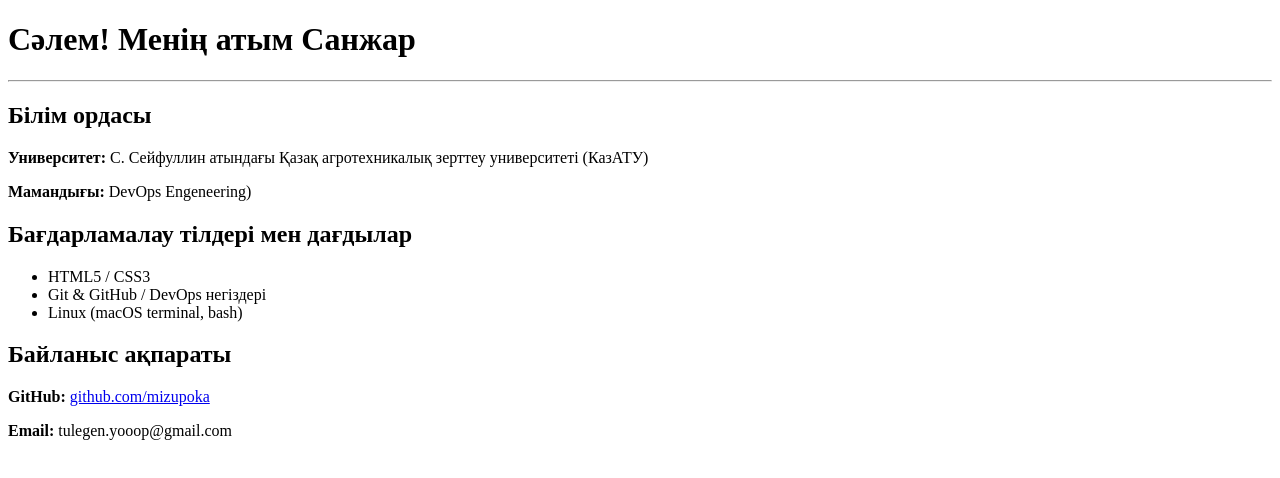
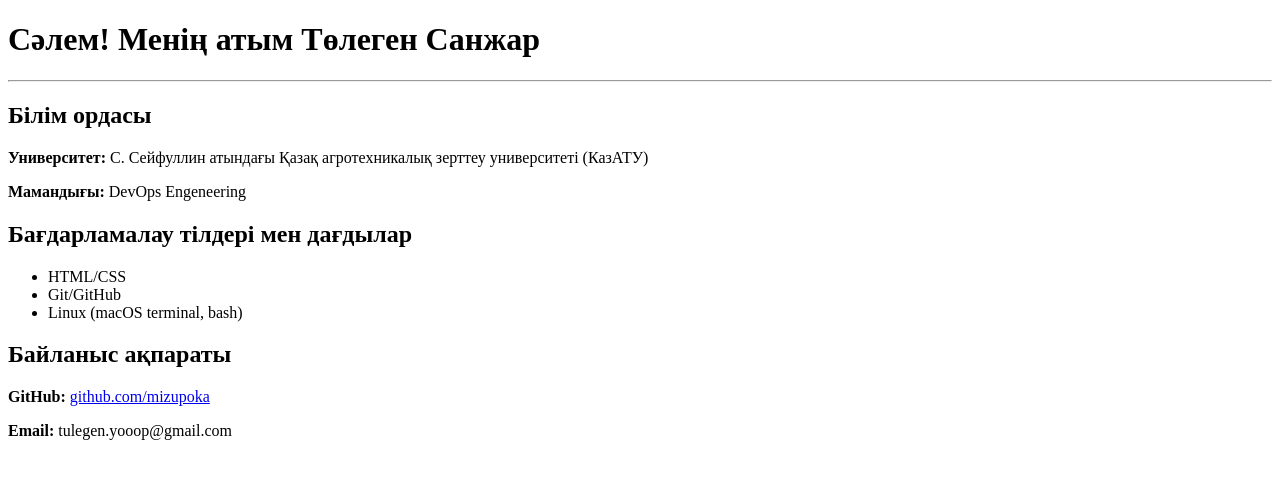
Before and after one commit to mizupoka/portfolio, a plain HTML site: page index.html in a window 1280 px wide. Drawn offline with Linux system fonts and the light colour scheme.

Commit message:
Update index.html

```diff
--- a/index.html
+++ b/index.html
@@ -6,15 +6,15 @@
     <title>Санжар — Портфолио</title>
 </head>
 <body>
-    <h1>Сәлем! Менің атым Санжар</h1>
+    <h1>Сәлем! Менің атым Төлеген Санжар</h1>
     <hr>
     <h2> Білім ордасы</h2>
     <p><strong>Университет:</strong> С. Сейфуллин атындағы Қазақ агротехникалық зерттеу университеті (КазАТУ)</p>
-    <p><strong>Мамандығы:</strong> DevOps Engeneering)</p>
+    <p><strong>Мамандығы:</strong> DevOps Engeneering</p>
     <h2> Бағдарламалау тілдері мен дағдылар</h2>
     <ul>
-        <li>HTML5 / CSS3</li>
-        <li>Git & GitHub / DevOps негіздері</li>
+        <li>HTML/CSS</li>
+        <li>Git/GitHub</li>
         <li>Linux (macOS terminal, bash)</li>
     </ul>
     <h2>Байланыс ақпараты</h2>
```
